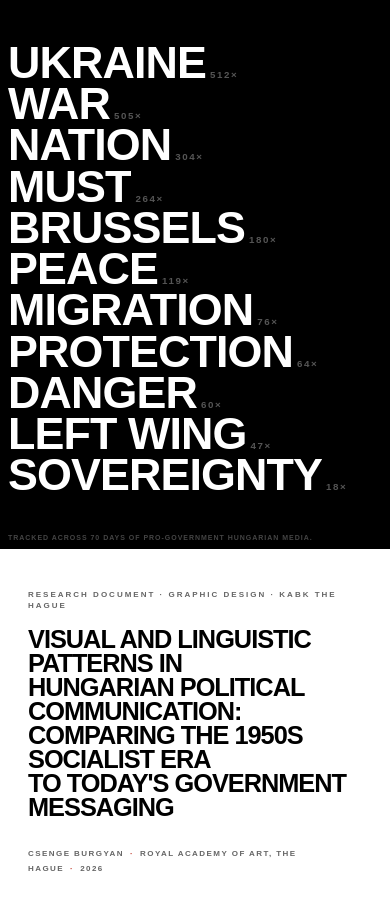
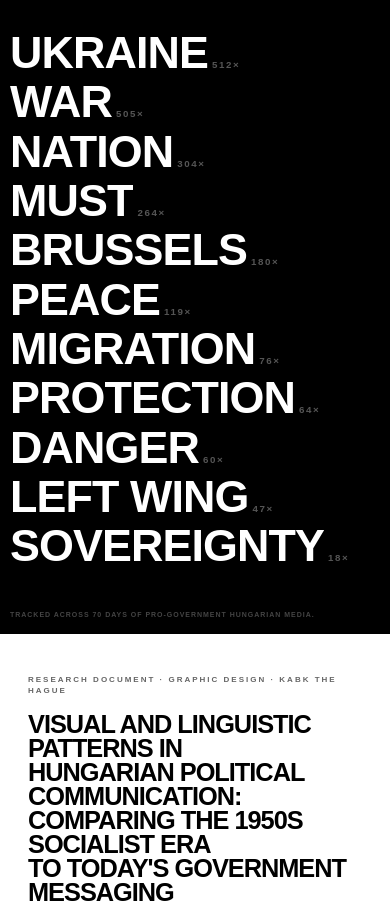
Before and after one commit to kabk/go-theses-26-csenge-burgyan, a plain HTML site: page index.html in a window 390 px wide. Shown: the top 907 px of the page. Drawn offline with Linux system fonts and the light colour scheme.

Commit message:
Update style.css

```diff
--- a/css/style.css
+++ b/css/style.css
@@ -528,14 +528,8 @@ sup {
 
   #landing {
     margin-bottom: 0;
-    height: 65vh;
-    height: 65dvh;
-    overflow: hidden;
-    display: flex;
-    flex-direction: column;
+    display: block;
     max-width: 100vw;
-    position: relative;
-    z-index: 10;
   }
 
   #thesis {
@@ -548,11 +542,7 @@ sup {
   #columns {
     display: flex;
     flex-direction: column;
-    padding: 32px 8px 24px;
-    gap: 0;
-    flex: 1;
-    justify-content: center;
-    overflow: hidden;
+    padding: 28px 10px;
   }
 
   .col {
@@ -587,7 +577,7 @@ sup {
     font-size: clamp(34px, 11.5vw, 56px);
     font-weight: 900;
     color: #fff;
-    line-height: 0.92;
+    line-height: 1.1;
     padding: 0;
     white-space: nowrap;
     text-align: left;
@@ -598,10 +588,9 @@ sup {
   #counter { display: none; }
 
   #landing-caption {
-    padding: 4px 8px 8px;
+    padding: 12px 10px 16px;
     font-size: 7px;
     text-align: left;
-    flex-shrink: 0;
   }
 
   #margin-note {
```
